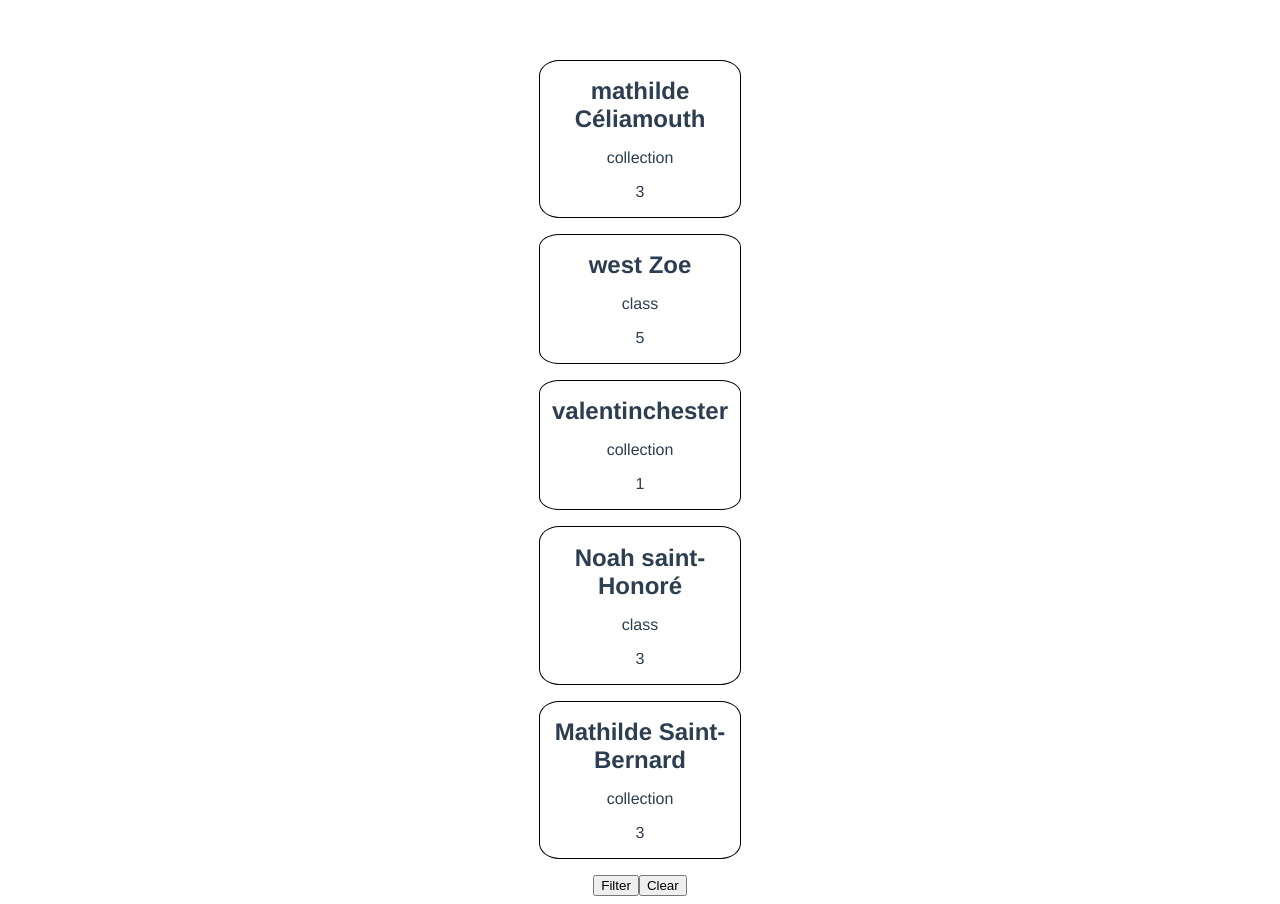
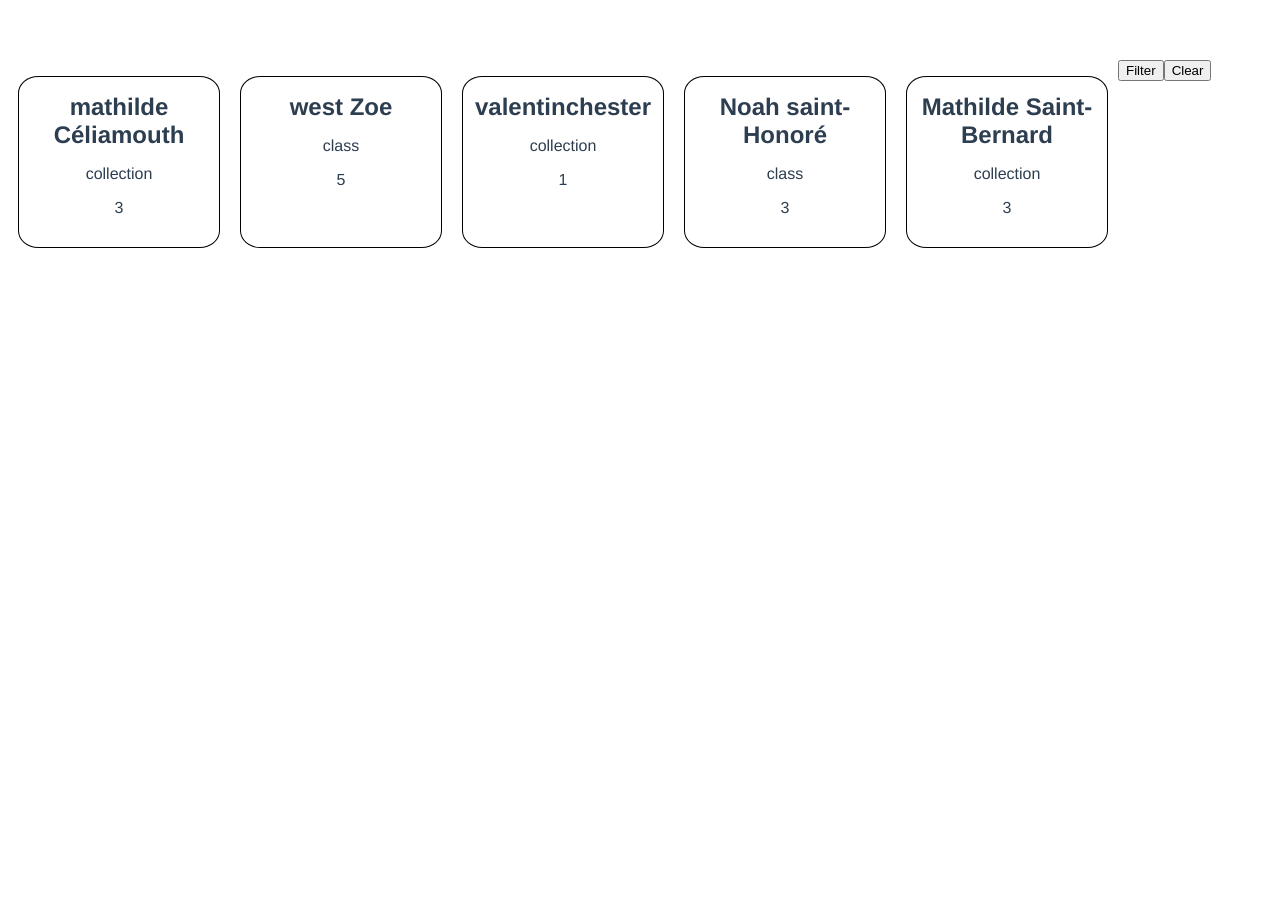
Before and after one commit to alexandrecoin/cood_test, a Vue app: page / in a window 1280 px wide. After the commit the page ends 800 px from the top, so only its background shows below. Built offline with nearby package versions, Linux system fonts and the light colour scheme.

Commit message:
Clear data on reset

```diff
--- a/src/components/Test.vue
+++ b/src/components/Test.vue
@@ -10,7 +10,7 @@
       </li>
     </ul>
     <div>
-      <button @click="toggleFilter" type="button">Filter</button>
+      <button @click="toggleFilter" type="button" :disabled="isFilterActivated">Filter</button>
       <button @click="resetData" type="button">Clear</button>
     </div>
     <div v-if="isFilterActivated">
@@ -55,7 +55,7 @@ export default {
       selected: {},
       unique: [],
       // Filtre 2
-      usersNumber: 0,
+      usersNumber: null,
       // Filtre 3
       userName: '',
     };
@@ -91,6 +91,9 @@ export default {
     resetData() {
       this.array = groups;
       this.toggleFilter();
+      this.selected = {},
+      this.usersNumber = null;
+      this.userName = ''
     },
   },
   mounted() {
@@ -100,6 +103,9 @@ export default {
 </script>
 
 <style scoped>
+.test {
+  display: flex;
+}
 h1 {
   font-size: 1.5rem;
 }
@@ -107,6 +113,7 @@ h1 {
   border: 1px solid black;
   border-radius: 10%;
   width: 200px;
+  height: 170px;
 }
 ul {
   list-style-type: none;
```
